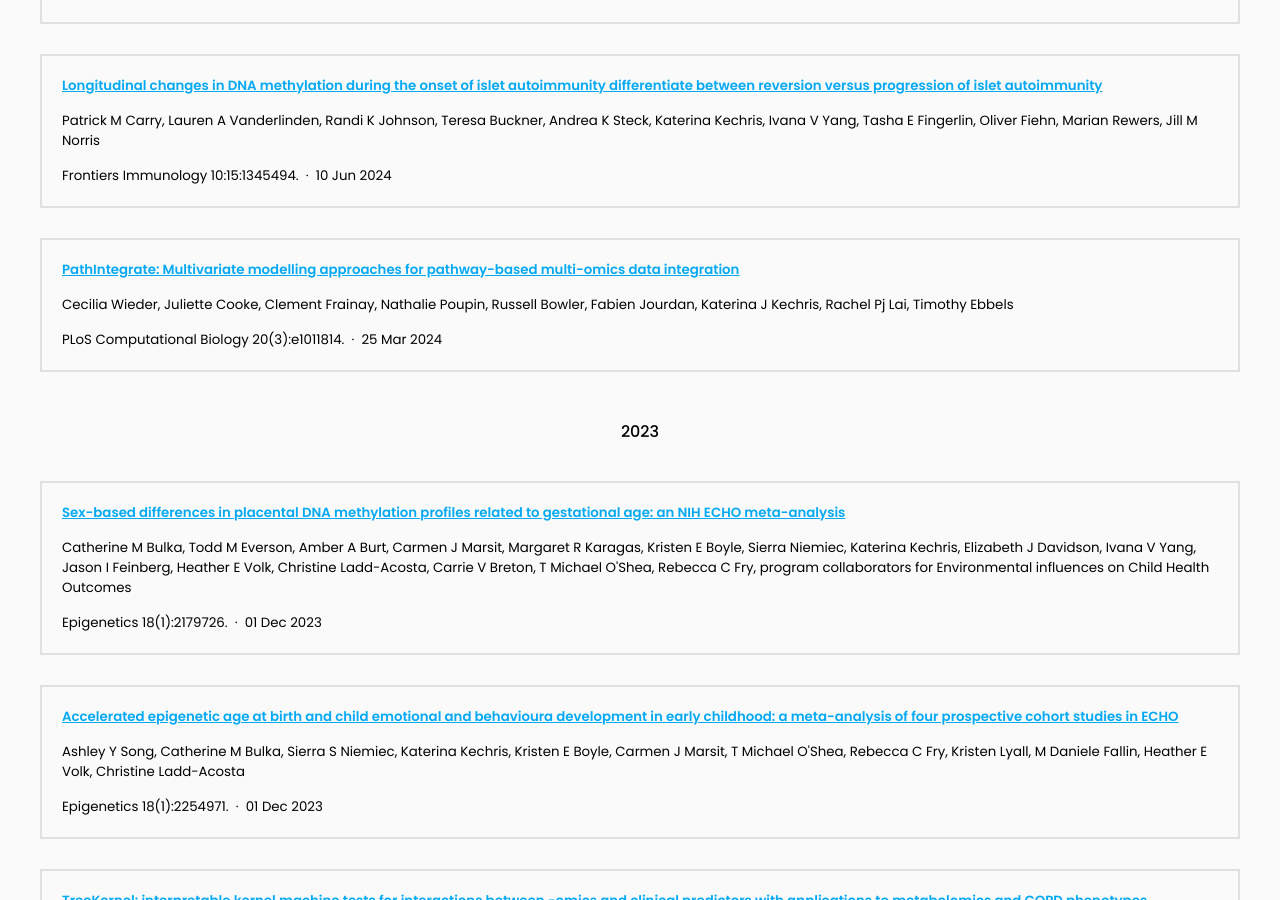
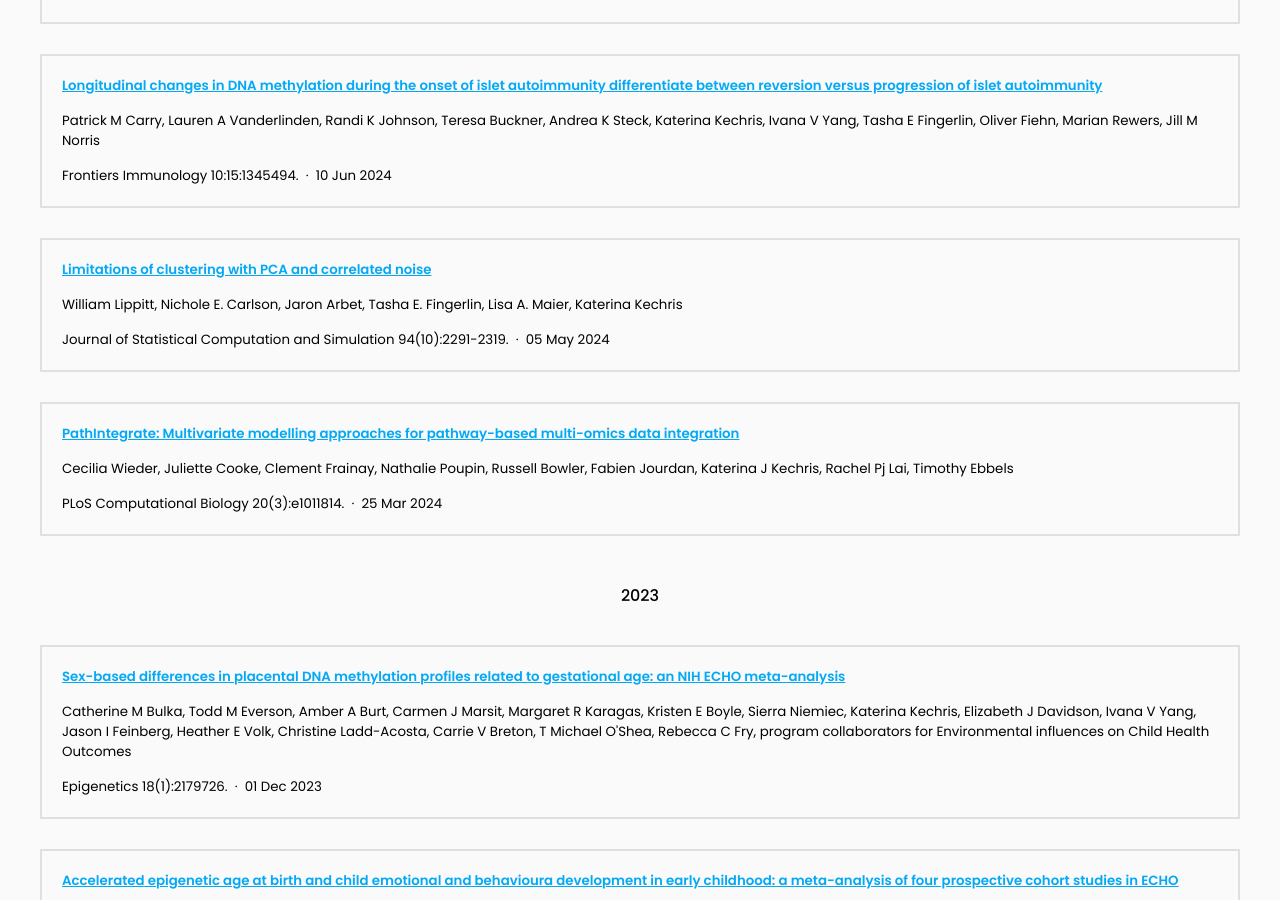
Before and after one commit to KechrisLab/kechrislab.github.io, a Jekyll site: the page built from Publications/index.md, in a window 1280 px wide and 900 px high, scrolled down 692 px. Built offline with Jekyll 4.4.1, drawn with Linux system fonts in a browser that asks for light colours.

Commit message:
Generate citations

```diff
--- a/_data/citations.yaml
+++ b/_data/citations.yaml
@@ -1,6 +1,19 @@
 # DO NOT EDIT, GENERATED AUTOMATICALLY FROM SOURCES.YAML (AND ELSEWHERE)
 # See https://github.com/greenelab/lab-website-template/wiki/Citations
 
+- id: doi:10.1080/00949655.2024.2329976
+  title: Limitations of clustering with PCA and correlated noise
+  authors:
+  - William Lippitt
+  - Nichole E. Carlson
+  - Jaron Arbet
+  - Tasha E. Fingerlin
+  - Lisa A. Maier
+  - Katerina Kechris
+  publisher: Journal of Statistical Computation and Simulation 94(10):2291-2319.
+  date: '2024-05-05'
+  link: https://www.tandfonline.com/doi/full/10.1080/00949655.2024.2329976
+  _cache: 1a88a105d5dd1849d048872f3bcb85fa84bdc1c876526493670d98bf7cbdba37
 - id: pmc:PMC11276882
   title: Maternal Serum Metabolomics in Mid-Pregnancy Identifies Lipid Pathways as
     a Key Link to Offspring Obesity in Early Childhood
```
